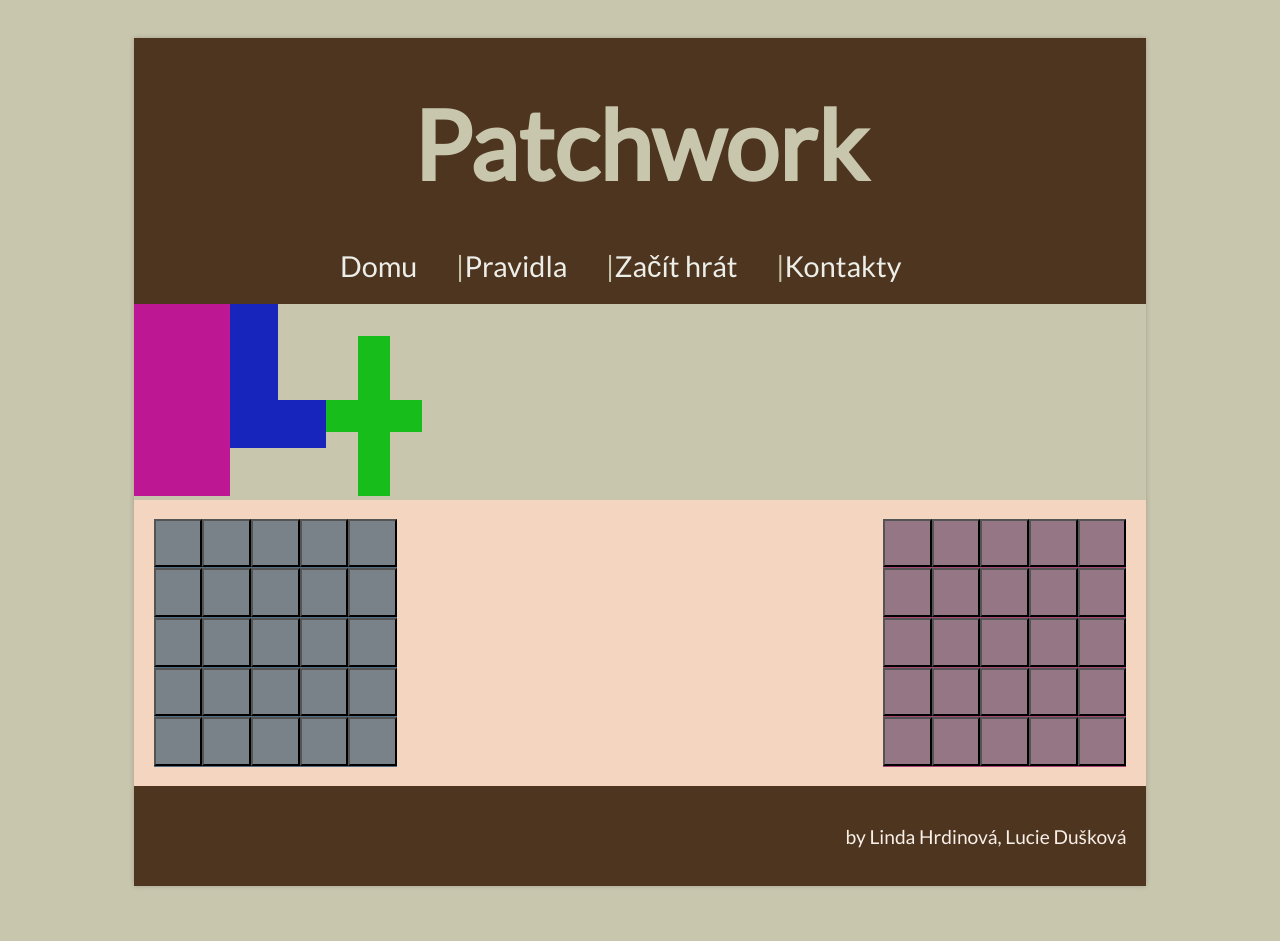
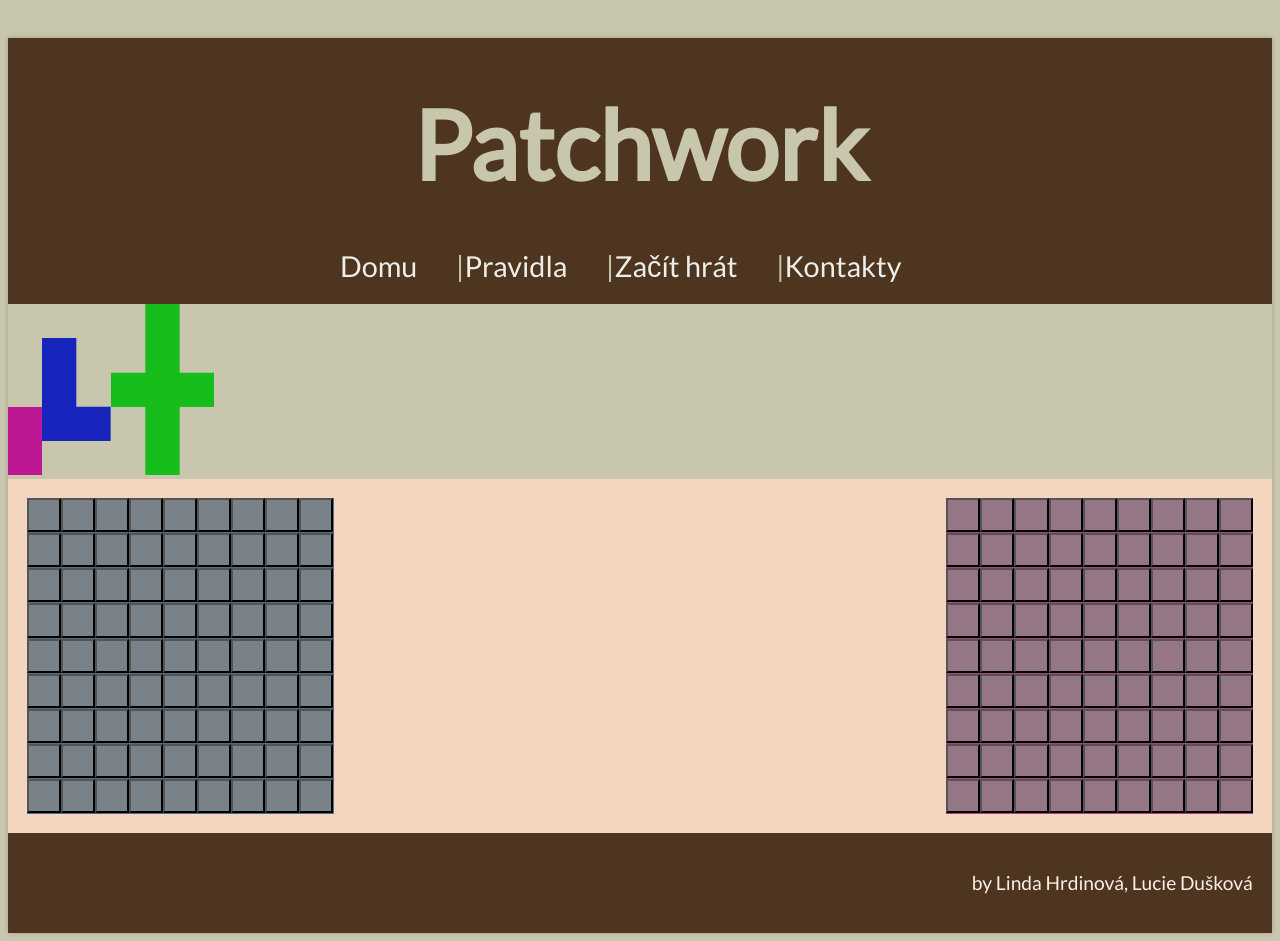
Before and after one commit to LucieDuskova/Patchwork, a React (Vite) app: page /hra in a window 1280 px wide. Before the commit the page ends 894 px from the top, so only its background shows below. Built offline with nearby package versions, Linux system fonts and the light colour scheme.

Commit message:
pole 9x9 + velikost latky

```diff
--- a/src/components/Patchwork/index.jsx
+++ b/src/components/Patchwork/index.jsx
@@ -1,31 +1,7 @@
 import * as React from "react";
 // import "./styles.css";
-// import range from "lodash-es/range";
 import { motion } from "framer-motion";
 import { Patchworks } from "../Patchworks";
-
-// export default function App() {
-//   const parts = [{}, {}, {}];
-
-//   return (
-//     <>
-//       {Patchworks.map((patchwork) => (
-//         <motion.svg
-//           xmlns="http://www.w3.org/2000/svg"
-//           drag
-//           dragMomentum={false}
-//           viewBox={viewBox}
-//           // width="20"
-//         >
-//           <g>
-//             <path d={svg} />
-//           </g>
-//         </motion.svg>
-//       ))}
-//     </>
-//   );
-// }
-
 
 
 
@@ -38,7 +14,7 @@ export const Patchwork = () => (
         drag
         dragMomentum={false}
         viewBox={patchwork.viewBox}
-        width="5rem"
+        width={`${((patchwork.viewBox.split(' ').map(Number))[2])*0.54321}%`}
       >
         <g>
           <path d={patchwork.svg} fill={patchwork.color} />
--- a/src/components/Patchworks/index.jsx
+++ b/src/components/Patchworks/index.jsx
@@ -3,6 +3,7 @@ export const Patchworks = [
     id: "0_0",
     svg: "M 0 0 L 5 0 L 5 5 L 5 10 L 0 10 L 0 0",
     viewBox: '0 0 5 10',
+    // sirka: '5%',
     pattern: "",
     color: '#bd1794', //růžová
     price: 2,
@@ -17,6 +18,7 @@ export const Patchworks = [
     id: "0_1",
     svg: "M 0 0 L 5 0 L 5 5 L 5 10 L 10 10 L 10 15 L 0 15 L 0 0",
     viewBox: '0 0 10 20',
+    // sirka: '10%',
     pattern: "",
     color: '#1725bd', //modrá
     price: 4,
@@ -33,6 +35,7 @@ export const Patchworks = [
     id: "0_2",
     svg: "M 5 0 L 10 0 L 10 10 L 15 10 L 15 15 L 10 15 L 10 25 L 5 25 L 5 15 L 0 15 L 0 10 L 5 10 L 5 0",
     viewBox: '0 0 15 25',
+    // sirka: '15%',
     pattern: "",
     color: '#17bd1a', //zelená
     price: 1,
--- a/src/global.css
+++ b/src/global.css
@@ -20,7 +20,7 @@ main {
 
 .container {
   margin-top: 2rem;
-  max-width: 80%;
+  max-width: 100%;
   margin-right: auto;
   margin-left: auto;
   box-shadow: 0 0 5px rgba(0, 0, 0, 0.2)
--- a/src/pages/GamePage/index.jsx
+++ b/src/pages/GamePage/index.jsx
@@ -1,19 +1,71 @@
 import { Patchwork } from '../../components/Patchwork';
 import './style.css';
-
-
-
 
 export const GamePage = () => {
   return (
     <>
-
       <Patchwork />
 
       <main>
         <div className="time"></div>
         <div className="GamePage__playerBoards">
           <div className="GamePage__player1">
+            <button></button>
+            <button></button>
+            <button></button>
+            <button></button>
+            <button></button>
+            <button></button>
+            <button></button>
+            <button></button>
+            <button></button>
+            <button></button>
+            <button></button>
+            <button></button>
+            <button></button>
+            <button></button>
+            <button></button>
+            <button></button>
+            <button></button>
+            <button></button>
+            <button></button>
+            <button></button>
+            <button></button>
+            <button></button>
+            <button></button>
+            <button></button>
+            <button></button>
+            <button></button>
+            <button></button>
+            <button></button>
+            <button></button>
+            <button></button>
+            <button></button>
+            <button></button>
+            <button></button>
+            <button></button>
+            <button></button>
+            <button></button>
+            <button></button>
+            <button></button>
+            <button></button>
+            <button></button>
+            <button></button>
+            <button></button>
+            <button></button>
+            <button></button>
+            <button></button>
+            <button></button>
+            <button></button>
+            <button></button>
+            <button></button>
+            <button></button>
+            <button></button>
+            <button></button>
+            <button></button>
+            <button></button>
+            <button></button>
+            <button></button>
             <button></button>
             <button></button>
             <button></button>
@@ -66,6 +118,62 @@ export const GamePage = () => {
             <button></button>
             <button></button>
             <button></button>
+            <button></button>
+            <button></button>
+            <button></button>
+            <button></button>
+            <button></button>
+            <button></button>
+            <button></button>
+            <button></button>
+            <button></button>
+            <button></button>
+            <button></button>
+            <button></button>
+            <button></button>
+            <button></button>
+            <button></button>
+            <button></button>
+            <button></button>
+            <button></button>
+            <button></button>
+            <button></button>
+            <button></button>
+            <button></button>
+            <button></button>
+            <button></button>
+            <button></button>
+            <button></button>
+            <button></button>
+            <button></button>
+            <button></button>
+            <button></button>
+            <button></button>
+            <button></button>
+            <button></button>
+            <button></button>
+            <button></button>
+            <button></button>
+            <button></button>
+            <button></button>
+            <button></button>
+            <button></button>
+            <button></button>
+            <button></button>
+            <button></button>
+            <button></button>
+            <button></button>
+            <button></button>
+            <button></button>
+            <button></button>
+            <button></button>
+            <button></button>
+            <button></button>
+            <button></button>
+            <button></button>
+            <button></button>
+            <button></button>
+            <button></button>
           </div>
         </div>
       </main>
--- a/src/pages/GamePage/style.css
+++ b/src/pages/GamePage/style.css
@@ -9,7 +9,7 @@
 
 button {
   aspect-ratio: 1 / 1;
-  width: 20%;
+  width: 11.11%;
   background-color: rgba(141, 141, 141, 0.687);
 }
 
```
Also changed, not shown: 1 other file (tests, documents, lock files or other folders). Lines whose indentation alone changed are shown as unchanged.
